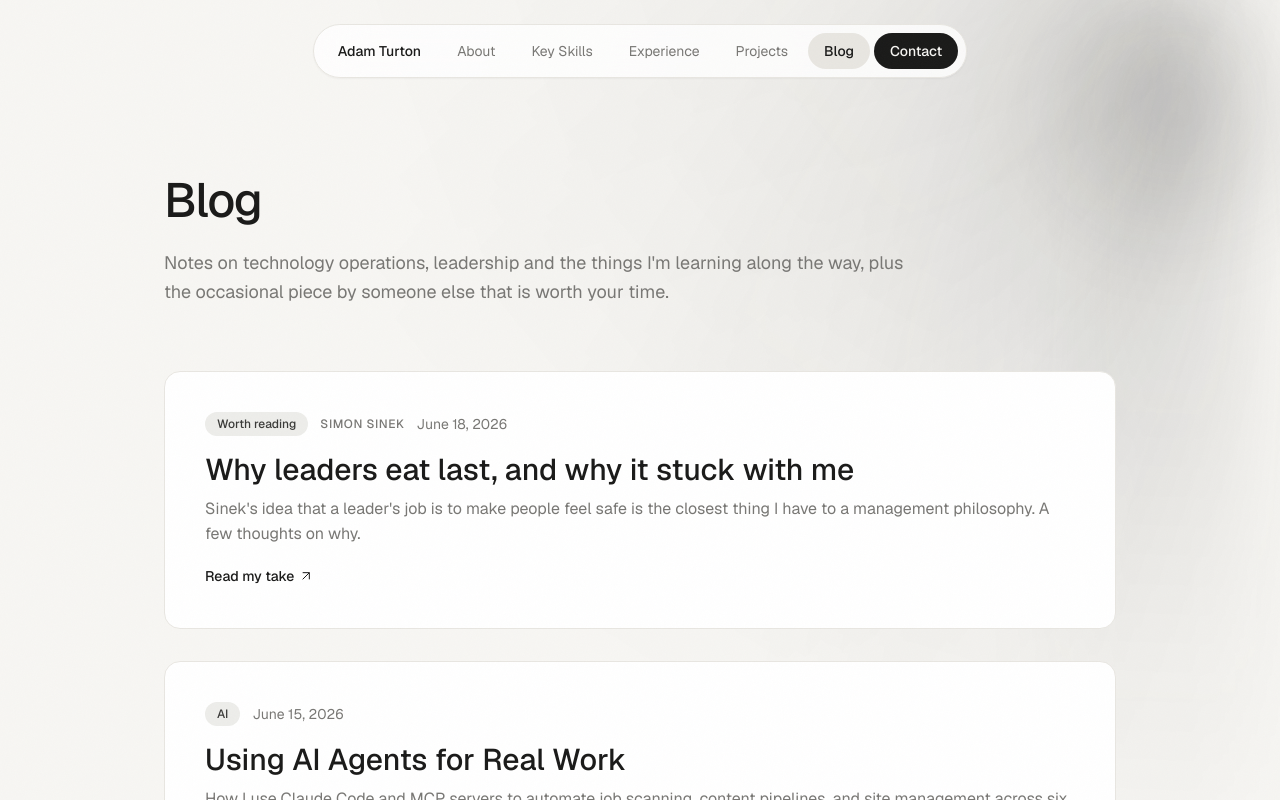
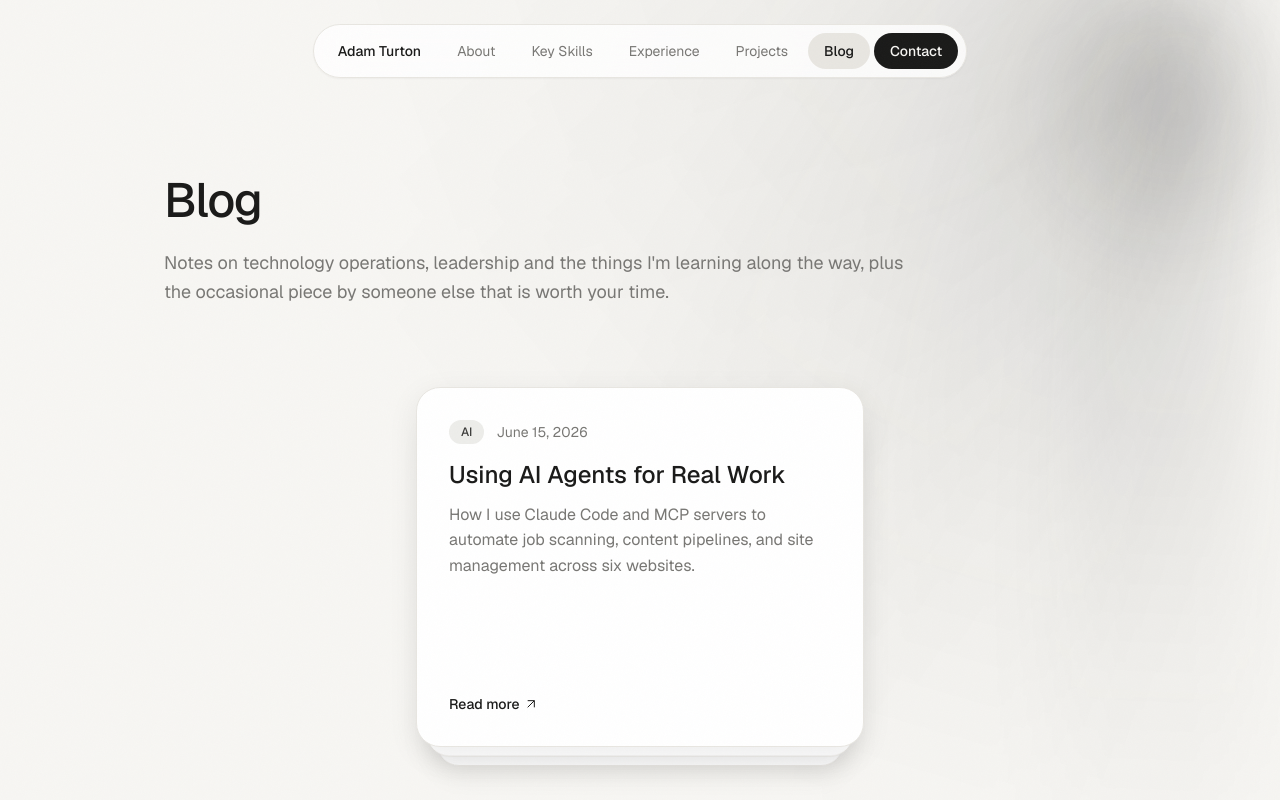
Before and after one commit to errorpleasetryagain/adamturton-portfolio, a Next.js app: page /writing in a window 1280 px wide. Shown: the top 800 px of the page. Built offline with nearby package versions, Linux system fonts and the light colour scheme.

Commit message:
Try card-swap blog and reflective-card contact

```diff
--- a/src/app/contact/page.tsx
+++ b/src/app/contact/page.tsx
@@ -1,12 +1,15 @@
 'use client';
 
 import { motion } from 'framer-motion';
+import Image from 'next/image';
+import ReflectiveCard from '@/components/ui/reflective-card';
 
 export default function ContactPage() {
   return (
     <div className="mx-auto max-w-[var(--container-max)] px-6">
       {/* Hero Section */}
       <section className="pt-28 pb-12 md:pt-36 md:pb-16">
+        <div className="grid grid-cols-1 items-center gap-12 md:grid-cols-[1.5fr_auto] md:gap-16">
           <motion.div
             initial={{ opacity: 0, y: 24 }}
             animate={{ opacity: 1, y: 0 }}
@@ -40,6 +43,24 @@ export default function ContactPage() {
               Download CV
             </a>
           </motion.div>
+
+          <motion.div
+            initial={{ opacity: 0, scale: 0.98 }}
+            animate={{ opacity: 1, scale: 1 }}
+            transition={{ duration: 0.9, delay: 0.2, ease: [0.16, 1, 0.3, 1] }}
+            className="hidden md:block"
+          >
+            <ReflectiveCard className="aspect-[4/5] w-[230px] rounded-2xl border border-[var(--border)] bg-[var(--surface)] shadow-[var(--shadow-md)]">
+              <Image
+                src="/adam-portrait.jpg"
+                alt="Adam Turton"
+                fill
+                sizes="230px"
+                className="object-cover grayscale"
+              />
+            </ReflectiveCard>
+          </motion.div>
+        </div>
       </section>
 
       {/* Contact Methods */}
--- a/src/app/writing/page.tsx
+++ b/src/app/writing/page.tsx
@@ -1,5 +1,5 @@
 import { getAllPosts } from '@/lib/posts';
-import WritingCards from '@/components/writing-cards';
+import CardSwap from '@/components/card-swap';
 
 export default async function WritingPage() {
   const posts = getAllPosts();
@@ -7,7 +7,7 @@ export default async function WritingPage() {
   return (
     <div className="mx-auto max-w-[var(--container-max)] px-6 py-24">
       {/* Header */}
-      <div className="mb-16 max-w-3xl">
+      <div className="mb-12 max-w-3xl">
         <h1 className="mb-6 text-4xl font-medium tracking-tight text-[var(--foreground)] md:text-5xl">
           Blog
         </h1>
@@ -18,8 +18,10 @@ export default async function WritingPage() {
         </p>
       </div>
 
-      {/* Posts List */}
-      <WritingCards posts={posts} />
+      {/* Swapping card stack */}
+      <div className="py-8">
+        <CardSwap posts={posts} />
+      </div>
     </div>
   );
 }
--- /dev/null
+++ b/src/components/card-swap.tsx
@@ -0,0 +1,121 @@
+'use client';
+
+import { useState, useEffect, useCallback } from 'react';
+import Link from 'next/link';
+import { motion } from 'framer-motion';
+import type { PostMetadata } from '@/lib/posts';
+
+interface CardSwapProps {
+  posts: PostMetadata[];
+  /** Auto-advance interval in ms. */
+  interval?: number;
+}
+
+/**
+ * A stack of post cards that swap one at a time, reactbits card-swap style.
+ * The front card animates out and the next comes forward, cycling through.
+ * Auto-advances, and the user can click the stack to advance manually.
+ * Pauses on hover.
+ */
+export default function CardSwap({ posts, interval = 3800 }: CardSwapProps) {
+  const [top, setTop] = useState(0);
+  const [paused, setPaused] = useState(false);
+
+  const advance = useCallback(() => {
+    setTop((t) => (t + 1) % posts.length);
+  }, [posts.length]);
+
+  useEffect(() => {
+    if (paused || posts.length <= 1) return;
+    const id = setInterval(advance, interval);
+    return () => clearInterval(id);
+  }, [advance, interval, paused, posts.length]);
+
+  if (posts.length === 0) return null;
+
+  // Show up to 4 cards in the stack, ordered from the current top.
+  const visible = Array.from({ length: Math.min(4, posts.length) }, (_, i) => {
+    const idx = (top + i) % posts.length;
+    return { post: posts[idx], depth: i };
+  });
+
+  return (
+    <div
+      className="relative mx-auto h-[420px] w-full max-w-md"
+      onMouseEnter={() => setPaused(true)}
+      onMouseLeave={() => setPaused(false)}
+      style={{ perspective: '1200px' }}
+    >
+      {visible
+        .slice()
+        .reverse()
+        .map(({ post, depth }) => {
+          const isFront = depth === 0;
+          const isLink = post.type === 'link';
+          return (
+            <motion.div
+              key={post.slug}
+              initial={false}
+              animate={{
+                y: depth * 18,
+                scale: 1 - depth * 0.05,
+                opacity: depth > 2 ? 0 : 1,
+                rotateX: depth * 1.5,
+              }}
+              transition={{ type: 'spring', stiffness: 260, damping: 30 }}
+              className="absolute inset-x-0 top-0"
+              style={{ zIndex: 10 - depth, transformStyle: 'preserve-3d' }}
+            >
+              <div
+                className={`flex h-[360px] flex-col justify-between rounded-3xl border border-[var(--border)] bg-[var(--surface)] p-8 shadow-[var(--shadow-lg)] ${
+                  isFront ? '' : 'pointer-events-none'
+                }`}
+              >
+                <div>
+                  <div className="mb-4 flex flex-wrap items-center gap-3">
+                    <span className="rounded-full bg-[var(--accent-blue-bg)] px-3 py-1 text-xs font-medium text-[var(--accent-blue-text)]">
+                      {isLink ? 'Worth reading' : post.category}
+                    </span>
+                    {isLink && post.source && (
+                      <span className="text-xs font-medium uppercase tracking-wider text-[var(--foreground-muted)]">
+                        {post.source}
+                      </span>
+                    )}
+                    <span className="text-sm text-[var(--foreground-muted)]">{post.date}</span>
+                  </div>
+                  <h3 className="mb-3 text-2xl font-medium leading-tight text-[var(--foreground)]">
+                    {post.title}
+                  </h3>
+                  <p className="text-[var(--foreground-muted)]">{post.excerpt}</p>
+                </div>
+
+                <Link
+                  href={`/writing/${post.slug}`}
+                  className="inline-flex items-center text-sm font-medium text-[var(--foreground)] transition-colors hover:text-[var(--foreground-muted)]"
+                >
+                  {isLink ? 'Read my take' : 'Read more'}
+                  <svg className="ml-1 h-4 w-4" viewBox="0 0 24 24" fill="none" stroke="currentColor" strokeWidth="1.5">
+                    <path d="M7 17L17 7M17 7H7M17 7v10" />
+                  </svg>
+                </Link>
+              </div>
+            </motion.div>
+          );
+        })}
+
+      {/* Controls */}
+      <div className="absolute -bottom-2 left-1/2 flex -translate-x-1/2 items-center gap-2">
+        {posts.map((_, i) => (
+          <button
+            key={i}
+            onClick={() => setTop(i)}
+            aria-label={`Show post ${i + 1}`}
+            className={`h-1.5 rounded-full transition-all ${
+              i === top ? 'w-6 bg-[var(--foreground)]' : 'w-1.5 bg-[var(--border)]'
+            }`}
+          />
+        ))}
+      </div>
+    </div>
+  );
+}
--- /dev/null
+++ b/src/components/ui/reflective-card.tsx
@@ -0,0 +1,75 @@
+'use client';
+
+import { useRef, type ReactNode } from 'react';
+import { motion, useMotionValue, useSpring, useMotionTemplate } from 'framer-motion';
+
+interface ReflectiveCardProps {
+  children?: ReactNode;
+  className?: string;
+}
+
+/**
+ * A card with a reflective sheen that follows the cursor and a subtle 3D tilt,
+ * in the reactbits reflective-card style. The shine is a moving highlight; the
+ * card tilts gently toward the pointer. Monochrome.
+ */
+export default function ReflectiveCard({ children, className }: ReflectiveCardProps) {
+  const ref = useRef<HTMLDivElement>(null);
+
+  const rotateX = useMotionValue(0);
+  const rotateY = useMotionValue(0);
+  const shineX = useMotionValue(50);
+  const shineY = useMotionValue(0);
+  const shineOpacity = useMotionValue(0);
+
+  const srx = useSpring(rotateX, { stiffness: 200, damping: 20 });
+  const sry = useSpring(rotateY, { stiffness: 200, damping: 20 });
+
+  const shine = useMotionTemplate`radial-gradient(circle at ${shineX}% ${shineY}%, rgba(255,255,255,0.35), transparent 45%)`;
+
+  function onMove(e: React.MouseEvent<HTMLDivElement>) {
+    const el = ref.current;
+    if (!el) return;
+    const rect = el.getBoundingClientRect();
+    const px = (e.clientX - rect.left) / rect.width;
+    const py = (e.clientY - rect.top) / rect.height;
+    rotateY.set((px - 0.5) * 16);
+    rotateX.set(-(py - 0.5) * 16);
+    shineX.set(px * 100);
+    shineY.set(py * 100);
+    shineOpacity.set(1);
+  }
+
+  function onLeave() {
+    rotateX.set(0);
+    rotateY.set(0);
+    shineOpacity.set(0);
+  }
+
+  return (
+    <motion.div
+      ref={ref}
+      onMouseMove={onMove}
+      onMouseLeave={onLeave}
+      style={{ rotateX: srx, rotateY: sry, transformPerspective: 1000 }}
+      className={`relative overflow-hidden [transform-style:preserve-3d] ${className ?? ''}`}
+    >
+      {children}
+      {/* Reflective sheen */}
+      <motion.div
+        aria-hidden
+        className="pointer-events-none absolute inset-0"
+        style={{ background: shine, opacity: shineOpacity }}
+      />
+      {/* Static edge gloss */}
+      <div
+        aria-hidden
+        className="pointer-events-none absolute inset-0"
+        style={{
+          background:
+            'linear-gradient(135deg, rgba(255,255,255,0.10), transparent 40%, transparent 60%, rgba(255,255,255,0.05))',
+        }}
+      />
+    </motion.div>
+  );
+}
```
Lines whose indentation alone changed are shown as unchanged.
